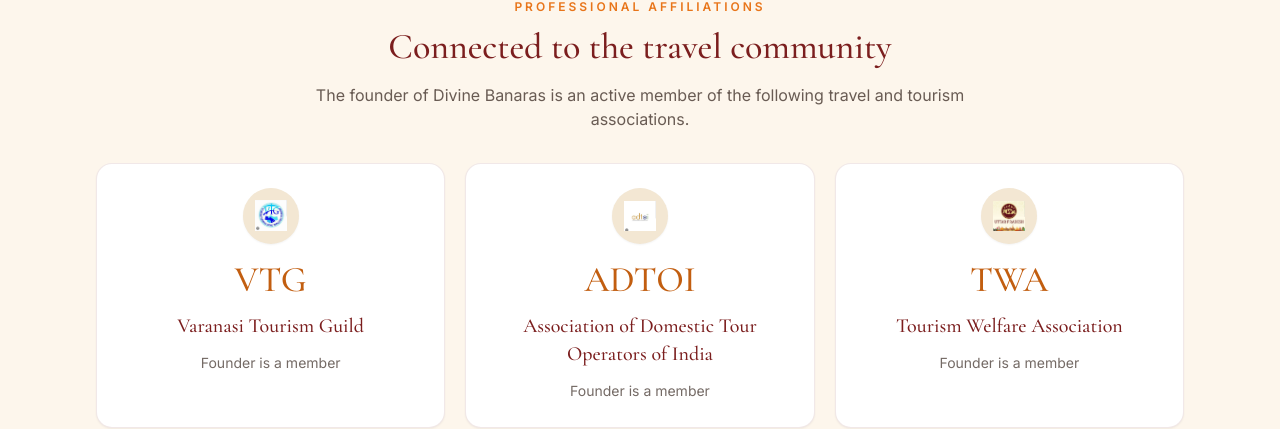
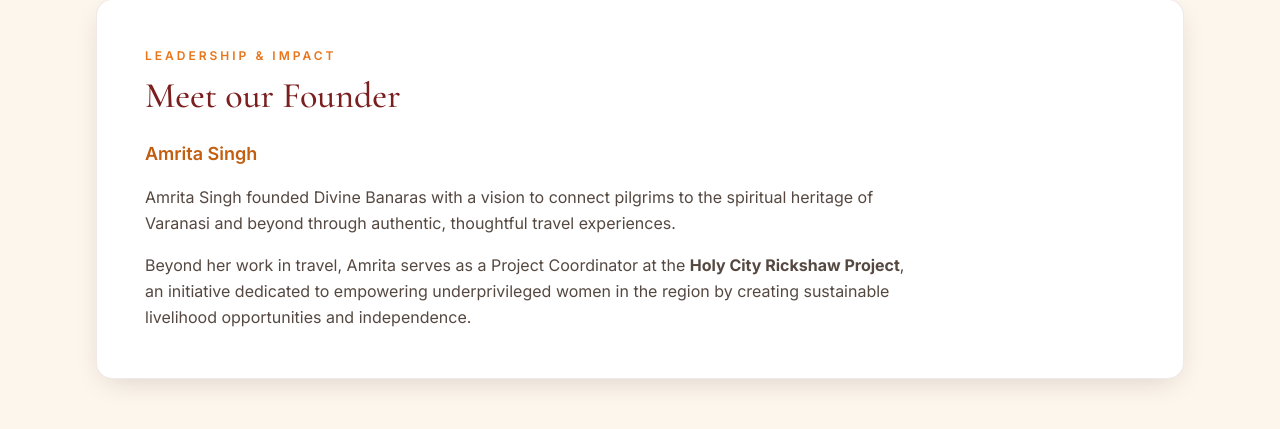
Before and after one commit to Rahul9936/divine-banaras, a Next.js app: page /about in a window 1280 px wide. Shown: the part 1559-1988 px from the top of the page. Built offline with nearby package versions, Linux system fonts and the light colour scheme.

Commit message:
Updated Founder Detail

```diff
--- a/src/app/about/page.tsx
+++ b/src/app/about/page.tsx
@@ -46,7 +46,6 @@ const commitments = [
 ];
 
 const officeMapUrl = `https://www.google.com/maps/search/?api=1&query=${encodeURIComponent(site.address)}`;
-const officeMapEmbedUrl = `https://www.google.com/maps?q=${encodeURIComponent(site.address)}&output=embed`;
 
 export default function AboutPage() {
   return (
@@ -136,7 +135,32 @@ export default function AboutPage() {
         </div>
       </section>
 
+      {/* Meet the Founder Section */}
       <section className="section py-14 sm:py-16">
+        <div className="container-page">
+          <div className="rounded-2xl border border-maroon/10 bg-white p-8 shadow-card sm:p-12">
+            <div className="max-w-3xl">
+              <p className="eyebrow">Leadership & Impact</p>
+              <h2 className="mt-3 font-display text-3xl font-700 text-maroon sm:text-4xl">
+                Meet our Founder
+              </h2>
+              <div className="mt-6 space-y-4 text-ink/80 leading-relaxed">
+                <p className="text-lg font-semibold text-saffron-dark">
+                  Amrita Singh
+                </p>
+                <p>
+                  Amrita Singh founded Divine Banaras with a vision to connect pilgrims to the spiritual heritage of Varanasi and beyond through authentic, thoughtful travel experiences.
+                </p>
+                <p>
+                  Beyond her work in travel, Amrita serves as a Project Coordinator at the <strong>Holy City Rickshaw Project</strong>, an initiative dedicated to empowering underprivileged women in the region by creating sustainable livelihood opportunities and independence.
+                </p>
+              </div>
+            </div>
+          </div>
+        </div>
+      </section>
+
+      <section className="section bg-sand/20 py-14 sm:py-16">
         <div className="container-page">
           <div className="mx-auto max-w-2xl text-center">
             <p className="eyebrow">Professional affiliations</p>
```
